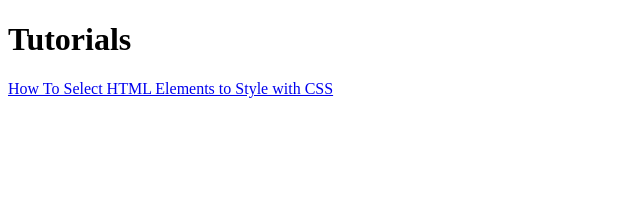
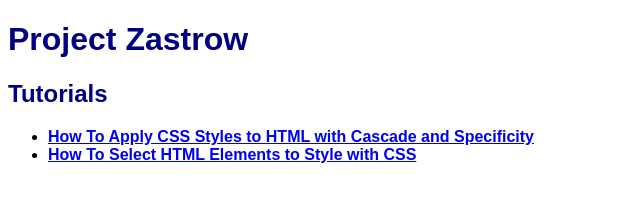
Before and after one commit to theogainey/project-Zastrow, a plain HTML site: page index.html in a window 1280 px wide. Shown: the whole page, without its empty margins (0-640 px from the left). Drawn offline with Linux system fonts and the light colour scheme.

Commit message:
feat: style homepage
apply techniques from tutorial 2 to homepage

```diff
--- a/index.html
+++ b/index.html
@@ -2,10 +2,15 @@
 <html lang="en">
   <head>
     <meta charset="utf-8">
+    <link href="styles.css" rel="stylesheet" />
     <title>Project Zastrow</title>
   </head>
   <body>
-    <h1>Tutorials</h1>
-    <a href="/tutorials/select-html-elements/index.html">How To Select HTML Elements to Style with CSS</a>
+    <h1>Project Zastrow</h1>
+    <h2>Tutorials</h2>
+    <ul>
+      <li><a href="./tutorials/css-styles-cascade-specificity">How To Apply CSS Styles to HTML with Cascade and Specificity</a></li>
+      <li><a href="./tutorials/select-html-elements">How To Select HTML Elements to Style with CSS</a></li>
+    </ul>
   </body>
 </html>
--- /dev/null
+++ b/styles.css
@@ -0,0 +1,12 @@
+body {
+  font-family: sans-serif;
+}
+
+h1,
+h2 {
+  color: navy;
+}
+
+ul li {
+  font-weight: bold;
+}
```
